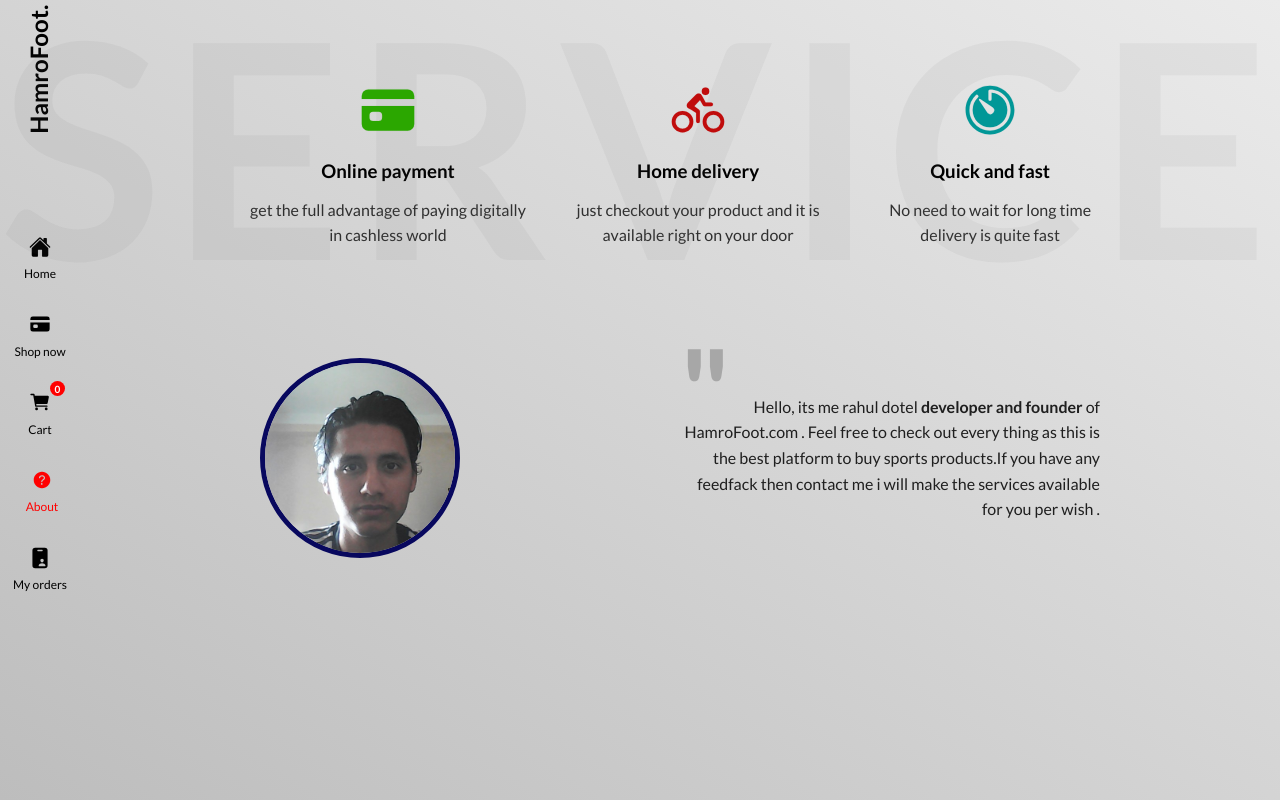
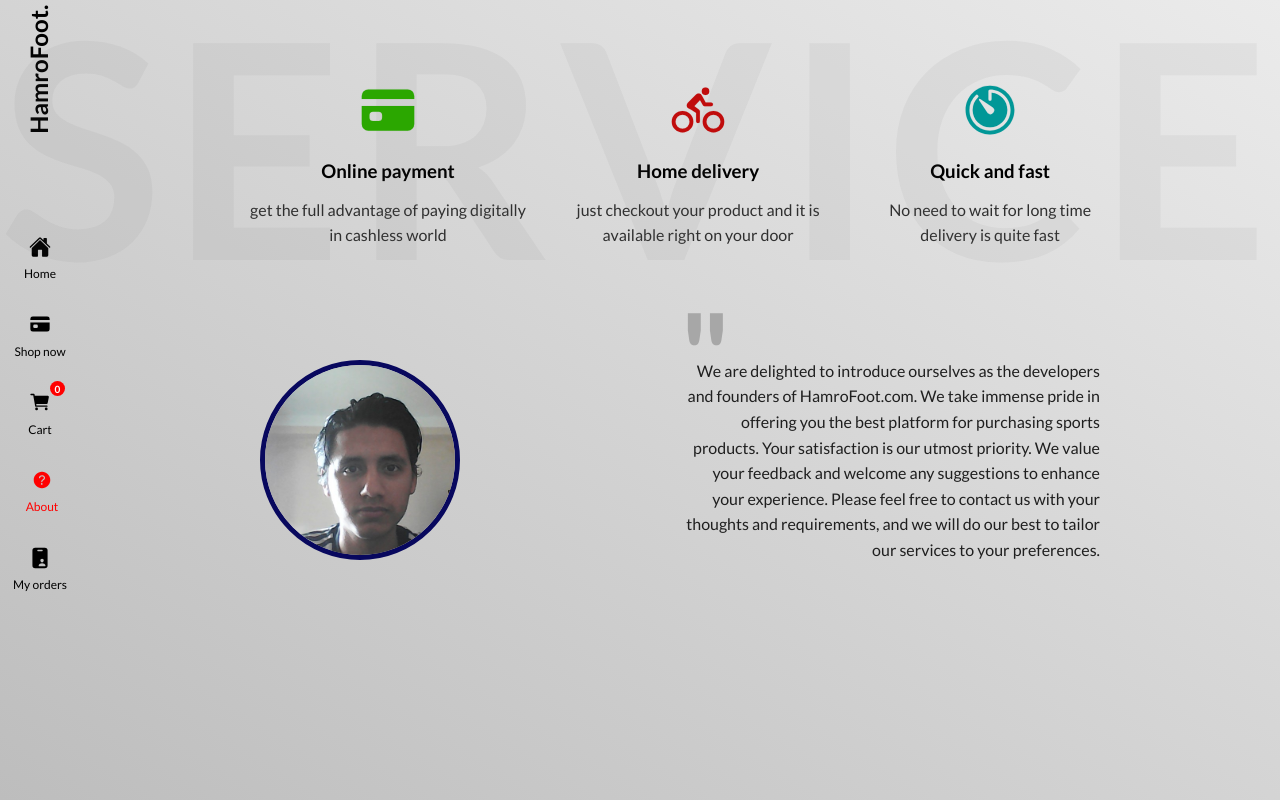
Before and after one commit to ftr9/hamroFootballEcommerce, a React (Create React App) app in the folder client/: page /about in a window 1280 px wide. Built offline with nearby package versions, Linux system fonts and the light colour scheme; no server answers.

Commit message:
Feat: Added new gesture text

```diff
--- a/client/src/components/pages/About/index.js
+++ b/client/src/components/pages/About/index.js
@@ -21,21 +21,30 @@ const About = () => {
           <ion-icon name="timer"></ion-icon>
           <h3>Quick and fast</h3>
           <div className="About__description">
-                        No need to wait for long time  delivery  is quite fast
+            No need to wait for long time delivery is quite fast
           </div>
         </div>
       </div>
 
       <div className="About__founder">
         <div className="About__founder--left">
-                    <img src="images/league/WIN_20210718_08_34_56_Pro.jpg" alt="Developer - Rahul dotel"></img>
+          <img
+            src="images/league/WIN_20210718_08_34_56_Pro.jpg"
+            alt="Developer - Rahul dotel"
+          ></img>
         </div>
         <div className="About__founder--right">
-                    <div className="quote">"</div>Hello, its me rahul dotel <b>developer and founder</b> of HamroFoot.com . Feel free to check out every thing as this is the best platform to buy sports products.If you have any feedfack then  contact me  i will make the services available for you per wish .
+          <div className="quote">"</div>We are delighted to introduce ourselves
+          as the developers and founders of HamroFoot.com. We take immense pride
+          in offering you the best platform for purchasing sports products. Your
+          satisfaction is our utmost priority. We value your feedback and
+          welcome any suggestions to enhance your experience. Please feel free
+          to contact us with your thoughts and requirements, and we will do our
+          best to tailor our services to your preferences.
         </div>
       </div>
     </div>
-    )
-}
+  );
+};
 
-export default About
+export default About;
```
Lines whose indentation alone changed are shown as unchanged.
